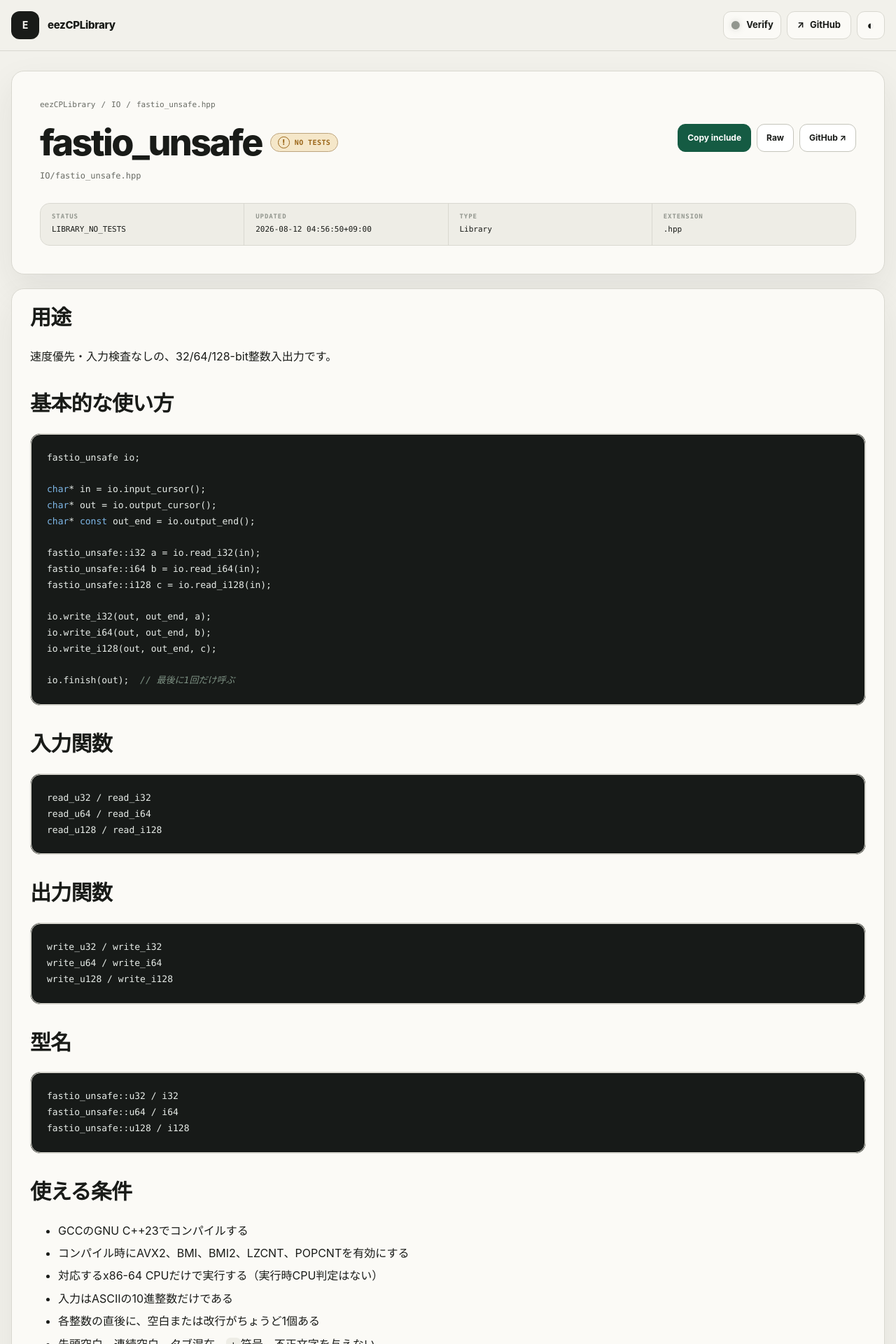
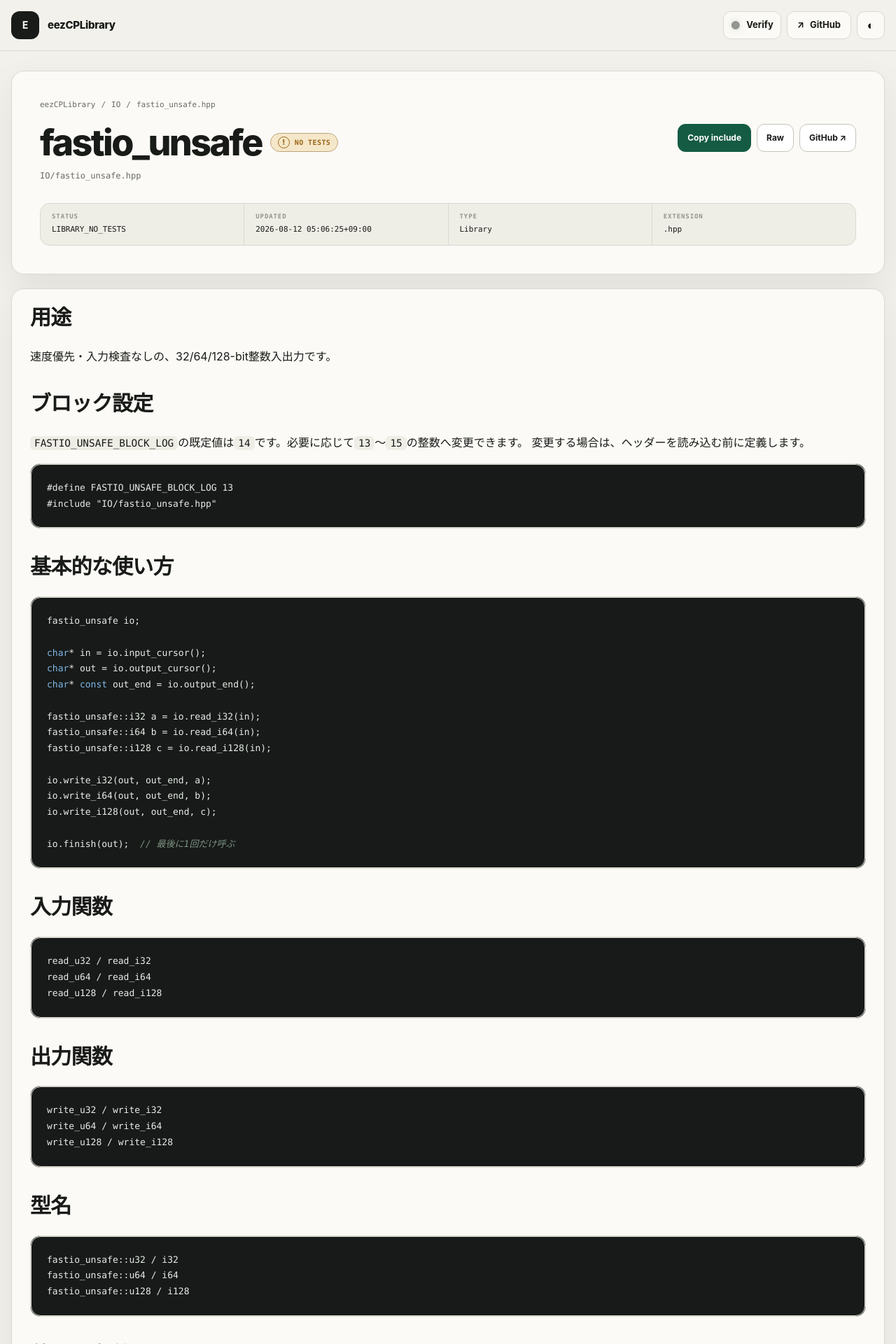
Before and after one commit to 28q/eezCPLibrary, a Jekyll site: the page built from IO/fastio_unsafe.hpp.md, in a window 1280 px wide. Shown: the top 1920 px of the page at 70% size. Built offline with Jekyll 4.4.1, drawn with Linux system fonts in a browser that asks for light colours; some of the changed text lies outside the part shown.

Commit message:
[auto-verifier] docs commit d1650491e5dacea0133aadef482be2fe309084b9

````diff
--- a/IO/fastio_unsafe.hpp.md
+++ b/IO/fastio_unsafe.hpp.md
@@ -12,6 +12,7 @@ data:
     \ <array>\n#include <cerrno>\n#include <cstdint>\n#include <cstdio>\n#include\
     \ <cstdlib>\n#include <cstring>\n#include <immintrin.h>\n\n#ifdef __linux__\n\
     #include <sys/mman.h>\n#include <sys/stat.h>\n#include <unistd.h>\n#endif\n\n\
+    #ifndef FASTIO_UNSAFE_BLOCK_LOG\n#define FASTIO_UNSAFE_BLOCK_LOG 14\n#endif\n\n\
     namespace fastio_unsafe_impl {\n\nusing i32 = std::int32_t;\nusing u32 = std::uint32_t;\n\
     using i64 = std::int64_t;\nusing u64 = std::uint64_t;\nusing i128 = __int128_t;\n\
     using u128 = __uint128_t;\n\nconstexpr auto make_right_align_masks() {\n    std::array<std::array<char,\
@@ -259,7 +260,8 @@ data:
   code: "#pragma once\n\n#include <algorithm>\n#include <array>\n#include <cerrno>\n\
     #include <cstdint>\n#include <cstdio>\n#include <cstdlib>\n#include <cstring>\n\
     #include <immintrin.h>\n\n#ifdef __linux__\n#include <sys/mman.h>\n#include <sys/stat.h>\n\
-    #include <unistd.h>\n#endif\n\nnamespace fastio_unsafe_impl {\n\nusing i32 = std::int32_t;\n\
+    #include <unistd.h>\n#endif\n\n#ifndef FASTIO_UNSAFE_BLOCK_LOG\n#define FASTIO_UNSAFE_BLOCK_LOG\
+    \ 14\n#endif\n\nnamespace fastio_unsafe_impl {\n\nusing i32 = std::int32_t;\n\
     using u32 = std::uint32_t;\nusing i64 = std::int64_t;\nusing u64 = std::uint64_t;\n\
     using i128 = __int128_t;\nusing u128 = __uint128_t;\n\nconstexpr auto make_right_align_masks()\
     \ {\n    std::array<std::array<char, 16>, 16> masks{};\n    for (int digits =\
@@ -508,7 +510,7 @@ data:
   isVerificationFile: false
   path: IO/fastio_unsafe.hpp
   requiredBy: []
-  timestamp: '2026-08-12 04:56:50+09:00'
+  timestamp: '2026-08-12 05:06:25+09:00'
   verificationStatus: LIBRARY_NO_TESTS
   verifiedWith: []
 documentation_of: IO/fastio_unsafe.hpp
@@ -519,6 +521,16 @@ title: fastio_unsafe
 ## 用途
 
 速度優先・入力検査なしの、32/64/128-bit整数入出力です。
+
+## ブロック設定
+
+`FASTIO_UNSAFE_BLOCK_LOG`の既定値は`14`です。必要に応じて`13`～`15`の整数へ変更できます。
+変更する場合は、ヘッダーを読み込む前に定義します。
+
+```cpp
+#define FASTIO_UNSAFE_BLOCK_LOG 13
+#include "IO/fastio_unsafe.hpp"
+```
 
 ## 基本的な使い方
 
````
